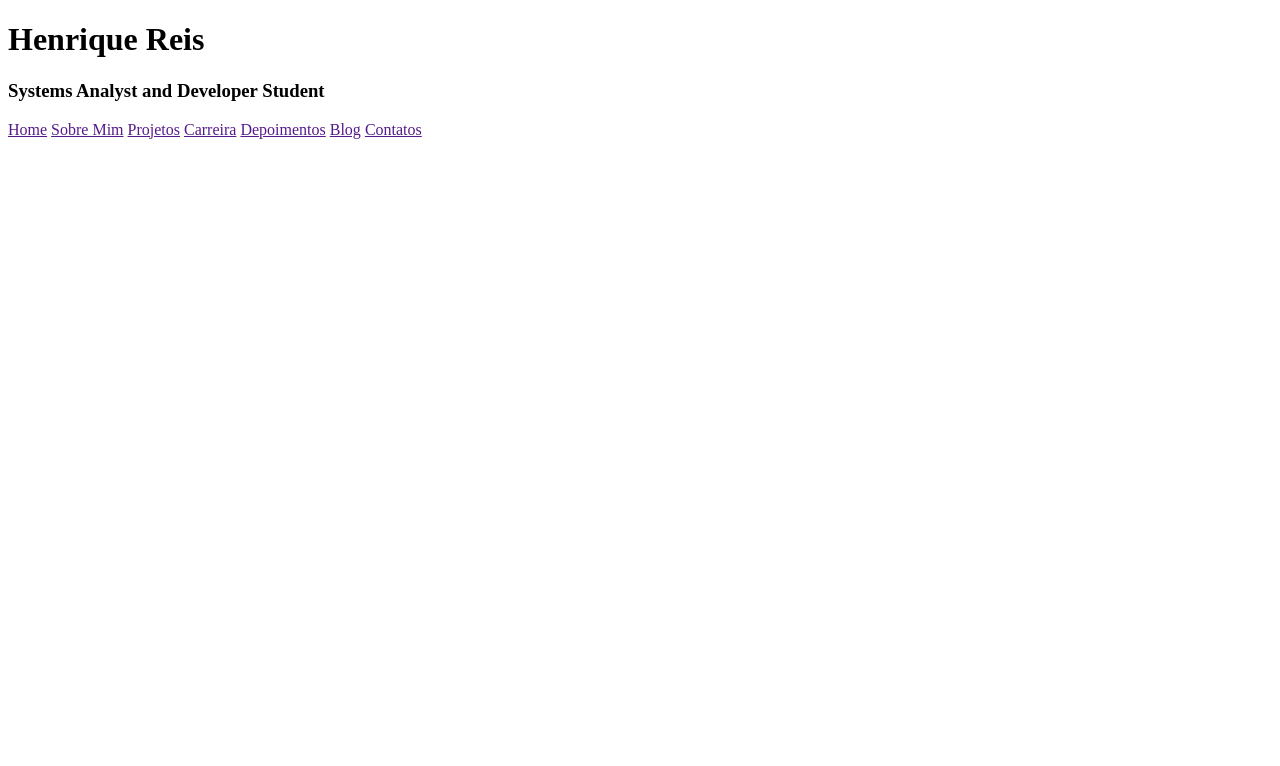
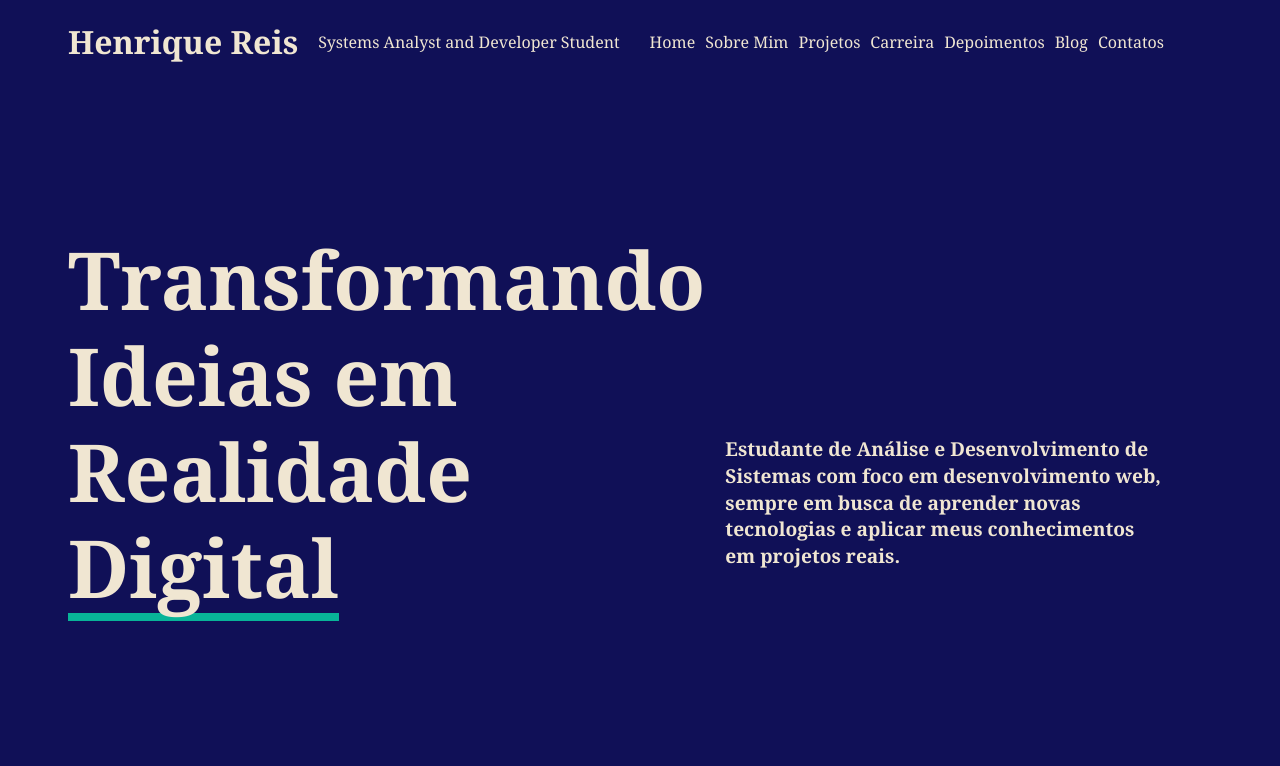
Before and after one commit to HenriqueR3is/portfolio, a plain HTML site: page html/index.html in a window 1280 px wide. Drawn offline with Linux system fonts and the light colour scheme.

Commit message:
Atualizacao do Design da HomePage

```diff
--- a/css/style.css
+++ b/css/style.css
@@ -0,0 +1,133 @@
+* {
+  margin: 0;
+  padding: 0;
+  text-decoration: none;
+  color: #f0e6d2;
+}
+
+body {
+  font-family: Georgia, "Times New Roman", Times, serif;
+  background-color: #101057;
+  margin: 0;
+  padding: 0;
+  color: #f0e6d2;
+}
+
+header {
+  display: flex;
+  justify-content: space-between;
+  padding: 20px;
+  align-items: center;
+}
+
+.header-esq {
+  display: flex;
+  align-items: center;
+  gap: 20px;
+  margin-left: 48px;
+}
+
+.header-esq h1,
+.header-esq p {
+  display: inline-block;
+  margin: 0;
+}
+
+.header-dir {
+  display: flex;
+  align-items: center;
+  justify-content: space-between;
+  gap: 10px;
+  margin-right: 12vh;
+}
+
+.header-dir nav a {
+  color: #f0e6d2 !important;
+  text-decoration: none;
+  margin: 0 15px;
+  font-weight: bold;
+  font-size: 1rem;
+}
+
+.header-dir nav a:hover {
+  text-decoration: underline;
+}
+
+main {
+  display: flex;
+  justify-content: center;
+  align-items: center;
+  height: 80vh;
+  padding: 20px;
+}
+
+.main-esq {
+  flex: 1;
+  text-align: left;
+  position: relative;
+}
+
+.main-dir {
+  flex: 1;
+  text-align: left;
+  max-width: 500px;
+  margin-right: 12vh;
+  margin-left: 20px;
+}
+
+.main-title {
+  font-size: 5rem;
+  font-weight: bold;
+  margin: 0;
+  margin-left: 48px;
+  color: #f0e6d2;
+  line-height: 1.2;
+  text-align: left;
+}
+
+.destaque {
+  position: relative;
+}
+
+.destaque::after {
+  content: "";
+  position: absolute;
+  left: 0;
+  bottom: 0;
+  width: 100%;
+  height: 8px;
+  background-color: #08b498;
+  z-index: -1;
+}
+
+.main-dir h3 {
+  font-size: 1.2rem;
+  line-height: 1.4;
+  margin-top: 20vh;
+}
+
+@media (max-width: 768px) {
+  header {
+    flex-direction: column;
+  }
+
+  main {
+    flex-direction: column;
+    text-align: center;
+  }
+
+  .main-esq,
+  .main-dir {
+    flex: none;
+    width: 100%;
+    margin-bottom: 20px;
+  }
+
+  .main-title {
+    font-size: 2.5rem;
+  }
+
+  .main-dir h3 {
+    font-size: 1.1rem;
+  }
+}
--- a/html/index.html
+++ b/html/index.html
@@ -8,20 +8,41 @@
   </head>
   <body>
     <header>
-      <!-- <img src="" alt="" /> -->
-      <h1><strong>Henrique Reis</strong></h1>
-      <h3>Systems Analyst and Developer Student</h3>
-      <nav>
-        <a href="">Home</a>
-        <a href="">Sobre Mim</a>
-        <a href="">Projetos</a>
-        <a href="">Carreira</a>
-        <a href="">Depoimentos</a>
-        <a href="">Blog</a>
-        <a href="">Contatos</a>
+      <!-- Informação Pessoal -->
+      <div class="header-esq">
+        <h1 class="header-name">Henrique Reis</h1>
+        <p class="header-desc">Systems Analyst and Developer Student</p>
+      </div>
+
+      <!-- Navegação -->
+      <nav class="header-dir">
+        <a href="#">Home</a>
+        <a href="#">Sobre Mim</a>
+        <a href="#">Projetos</a>
+        <a href="#">Carreira</a>
+        <a href="#">Depoimentos</a>
+        <a href="#">Blog</a>
+        <a href="#">Contatos</a>
       </nav>
     </header>
-    <main></main>
+
+    <main>
+      <!-- Título Principal -->
+      <div class="main-esq">
+        <h1 class="main-title">
+          Transformando<br />
+          Ideias em <br />
+          <span class="destaque">Realidade Digital</span>
+        </h1>
+      </div>
+      <div class="main-dir">
+        <h3>
+          Estudante de Análise e Desenvolvimento de Sistemas com foco em
+          desenvolvimento web, sempre em busca de aprender novas tecnologias e
+          aplicar meus conhecimentos em projetos reais.
+        </h3>
+      </div>
+    </main>
     <footer></footer>
     <script src="../js/script.js"></script>
   </body>
```
